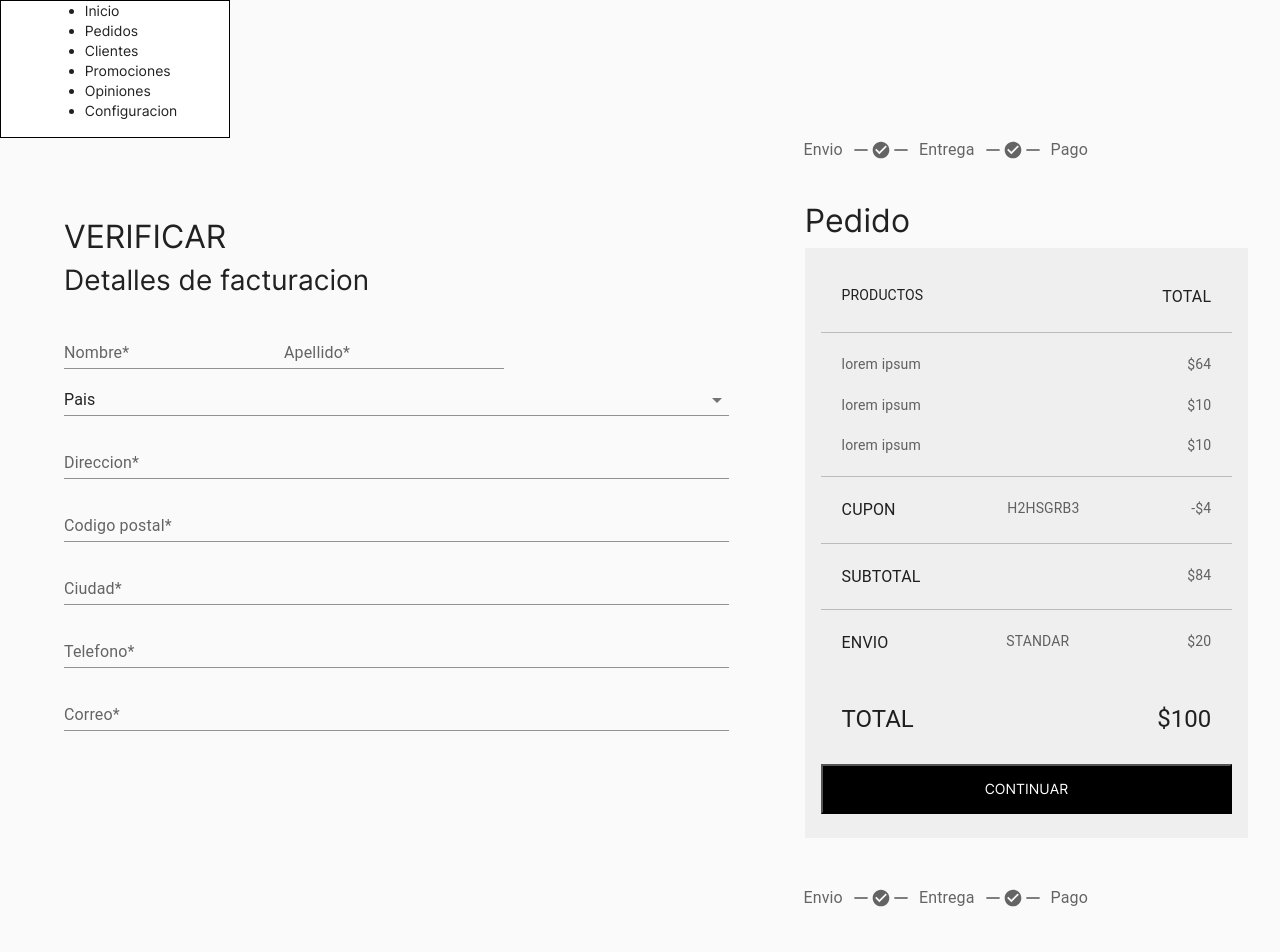
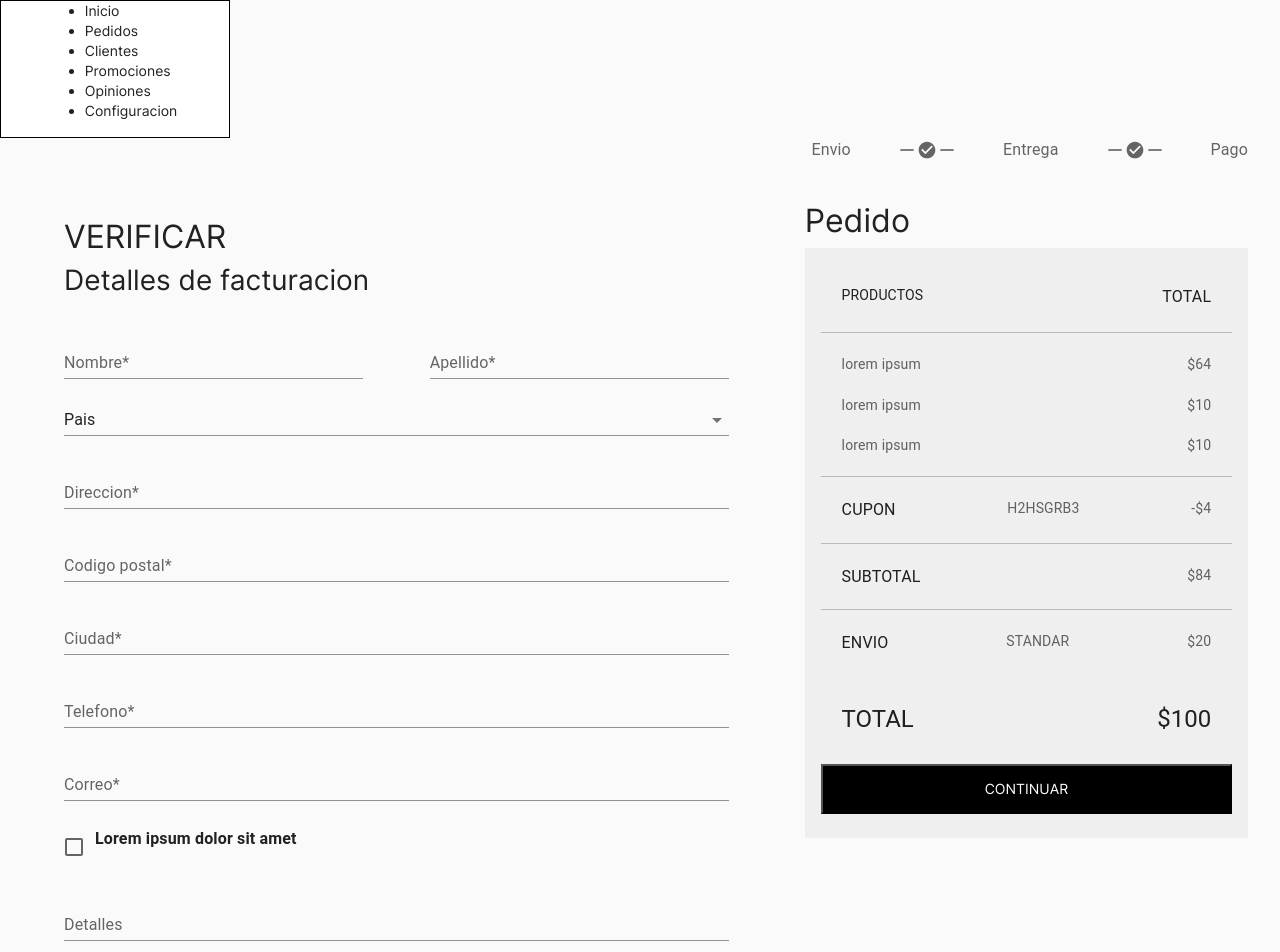
Before and after one commit to juan865010/ecommerce-frontend-magneta, a React (Create React App) app: page / in a window 1280 px wide. Shown: the top 952 px of the page. Built offline with nearby package versions, Linux system fonts and the light colour scheme.

Commit message:
feature(common):the entire payment process was added [WEBSITES-20]

```diff
--- a/src/ui/components/infoFacSend/breadCrumb/BreadCrumb.jsx
+++ b/src/ui/components/infoFacSend/breadCrumb/BreadCrumb.jsx
@@ -8,13 +8,13 @@ const BreadCrumb = () => {
   return (
     <div className={classes.wrapper}>
       <Breadcrumbs
-          className={classes.breadcrumb}
+        className={classes.breadcrumbContainer}
         separator={
-            <>
+          <div className={classes.breadcrumb}>
             <HorizontalRuleIcon fontSize="small" />
             <CheckCircleIcon fontSize="small" />
             <HorizontalRuleIcon fontSize="small" />
-            </>
+          </div>
         }
         aria-label="breadcrumb"
       >
--- a/src/ui/components/infoFacSend/breadCrumb/BreadCrumb.styles.js
+++ b/src/ui/components/infoFacSend/breadCrumb/BreadCrumb.styles.js
@@ -6,13 +6,28 @@ const useStyles = makeStyles((theme) => ({
     justifyContent: 'flex-end',
     alignContent: 'center',
     marginBottom: '-0.5rem',
+    width: '100%',
+    paddingRight: '2rem',
+  },
+  breadcrumbContainer: {
+    display: "flex",
+    justifyContent: 'flex-end',
     [mq("xxs")]: {
-      paddingRight: '1rem',
+      width: '100%'
     },
     [mq("md")]: {
-      paddingRight: '12rem',
-
+      width: '65%'
     },
   },
+  breadcrumb: {
+    display: 'flex',
+    justifyContent: 'center',
+    [mq("xxs")]: {
+      width: '5rem'
+    },
+    [mq("md")]: {
+      width: '8.5rem'
+    },
+  }
 }));
 export default useStyles;
--- a/src/ui/components/sendInitialOrder/detFac/DetFac.jsx
+++ b/src/ui/components/sendInitialOrder/detFac/DetFac.jsx
@@ -1,5 +1,6 @@
 import useStyles from "./detFac.styles";
 import TextField from '@mui/material/TextField';
+import { Checkbox, FormControlLabel, FormGroup } from "@mui/material";
 
 const SendInitialOrder = () => {
   const classes = useStyles();
@@ -10,18 +11,20 @@ const SendInitialOrder = () => {
           <h2>VERIFICAR</h2>
           <h3>Detalles de facturacion</h3>
         </div>
-    <div>
+        <div className={classes.container}>
           <TextField
             id="standard-search"
             label="Nombre*"
             type="search"
             variant="standard"
+            className={classes.textName}
           />
           <TextField
             id="standard-search"
             label="Apellido*"
             type="search"
             variant="standard"
+            className={classes.textName}
           />
         </div>
         <TextField
@@ -75,6 +78,15 @@ const SendInitialOrder = () => {
           type="search"
           variant="standard"
         />
+        <FormGroup>
+          <FormControlLabel control={<Checkbox />} label={<p style={{ fontWeight: 'bold' }}>Lorem ipsum dolor sit amet</p>} />
+        </FormGroup>
+        <TextField
+          id="standard-search"
+          label="Detalles"
+          type="search"
+          variant="standard"
+        />
 
       </div>
     </>
--- a/src/ui/components/sendInitialOrder/detFac/detFac.styles.js
+++ b/src/ui/components/sendInitialOrder/detFac/detFac.styles.js
@@ -5,10 +5,17 @@ const useStyles = makeStyles((theme) => ({
     display: 'flex',
     flexDirection: 'column',
     flex: 0.6,
-    gap: 15,
+    gap: 25,
     [mq("xxs")]: {
       padding: '1rem'
     },
   },
+  container: {
+    display: 'flex',
+    justifyContent: 'space-between',
+  },
+  textName: {
+    flex: 0.45
+  }
 }));
 export default useStyles;
```
Lines whose indentation alone changed are shown as unchanged.
